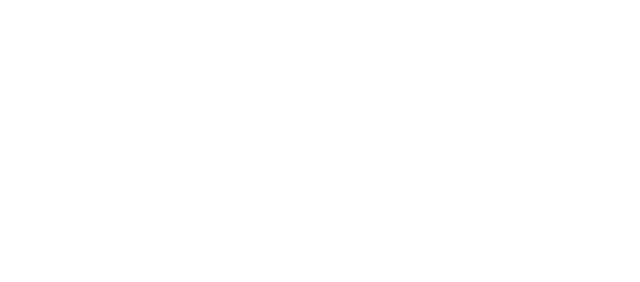
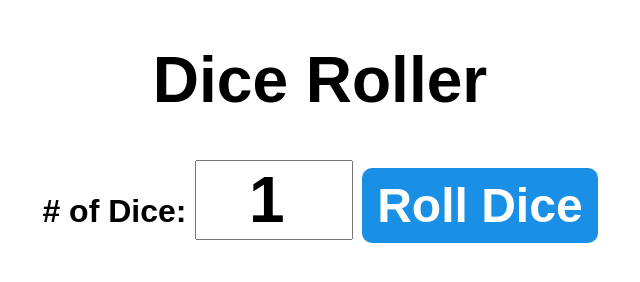
Before and after one commit to MuniVinay9/DiceRoller, a plain HTML site: page index.html in a window 1280 px wide. Shown: the whole page, without its empty margins (320-960 px from the left). Drawn offline with Linux system fonts and the light colour scheme.

Commit message:
Dice Roller first commit

```diff
--- a/index.html
+++ b/index.html
@@ -7,7 +7,14 @@
     <link rel="stylesheet" href="style.css">
 </head>
 <body>
-
+    <div id="container">
+        <h1>Dice Roller</h1>
+        <label># of Dice:</label>
+        <input id="numOfDice" type="number" min="1"  value="1">
+        <button onclick="rollDice()">Roll Dice</button>
+        <div id="diceResult"></div>
+        <div id="diceImages"></div>
+    </div>
 
     <script src="index.js"></script>
 </body>
--- a/index.js
+++ b/index.js
@@ -1,4 +1,22 @@
+// Dice Roller Function
 
+function rollDice(){
+    const numOfDice = document.getElementById("numOfDice").value;
+    const diceResult = document.getElementById("diceResult");
+    const diceImages = document.getElementById("diceImages");
+    const values = [];
+    const images = [];
+
+    for(let i = 0; i < numOfDice; i++){
+        const value =Math.floor(Math.random() * 6) + 1;
+        values.push(value);
+        images.push(`<img src="Images/${value}.png" alt="Dice ${value}">`);
+    }
+
+        diceResult.textContent = `dice: ${values.join(', ')}`;
+        diceImages.innerHTML = images.join('');
+
+}
 
 
 
--- a/style.css
+++ b/style.css
@@ -0,0 +1,35 @@
+#container{
+    font-family: Arial, Helvetica, sans-serif;
+    text-align: center;
+    font-size: 2em;
+    font-weight: bold;
+}
+button{
+    font-size: 1.5em;
+    padding: 10px 15px;
+    border-radius: 10px;
+    border: none;
+    background-color: hsl(205, 80%, 50%);
+    color: white;
+    font-weight: bold;
+    cursor: pointer;
+}
+button:hover{
+    background-color: hsl(205, 80%, 60%);
+}
+button:active{
+    background-color: hsl(205, 80%, 70%);
+}
+input{
+    font-size: 2em;
+    width: 150px;
+    text-align: center;
+    font-weight: bold;
+}
+#diceResult{
+    margin: 25px;
+}
+#diceImages img{
+    width: 150px;
+    margin: 5px;
+}
```
Also changed, not shown: Images/1.png (added), Images/2.png (added), Images/3.png (added), Images/4.png (added), Images/5.png (added), Images/6.png (added).
